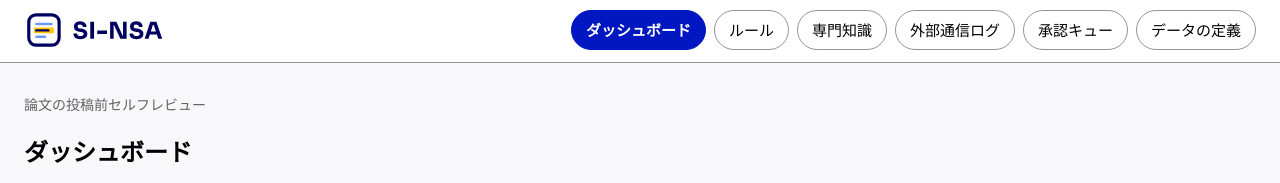
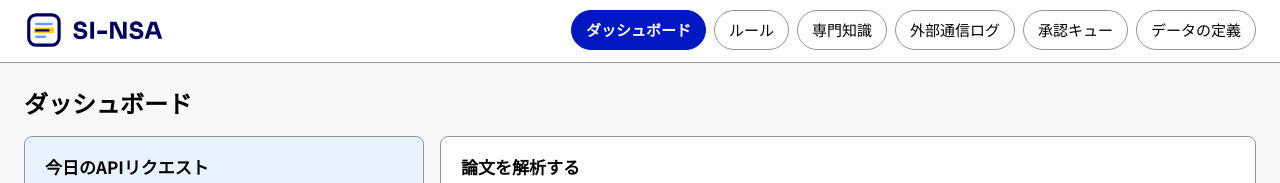
Before and after one commit to YutoNiki/mongai, a React (Vite) app in the folder frontend/: page / in a window 1280 px wide. Shown: the top 183 px of the page. Built offline with nearby package versions, Linux system fonts and the light colour scheme; no server answers.

Commit message:
ダッシュボードの見出しの上の「論文の投稿前セルフレビュー」の表記をなくす

```diff
--- a/frontend/src/pages/HomePage.tsx
+++ b/frontend/src/pages/HomePage.tsx
@@ -145,7 +145,6 @@ export function HomePage() {
 
   return (
     <div className="page">
-      <p className="eyebrow">論文の投稿前セルフレビュー</p>
       <h1>ダッシュボード</h1>
       <div className="grid home-top">
         <section className="panel kpi" aria-labelledby="usage-title">
```
